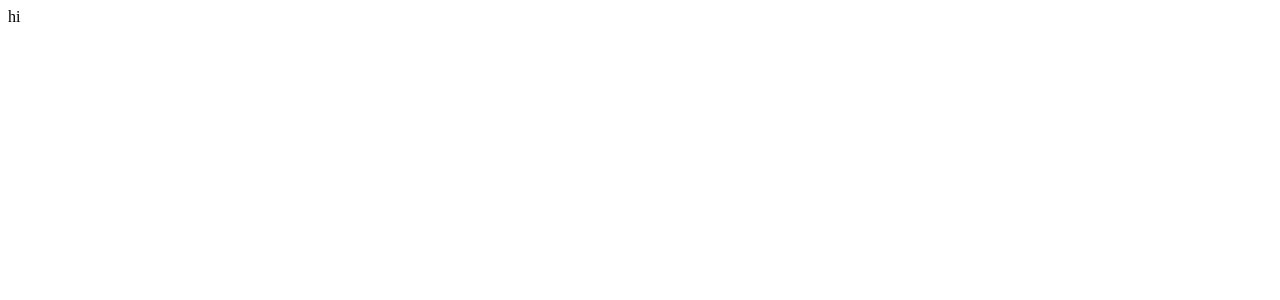
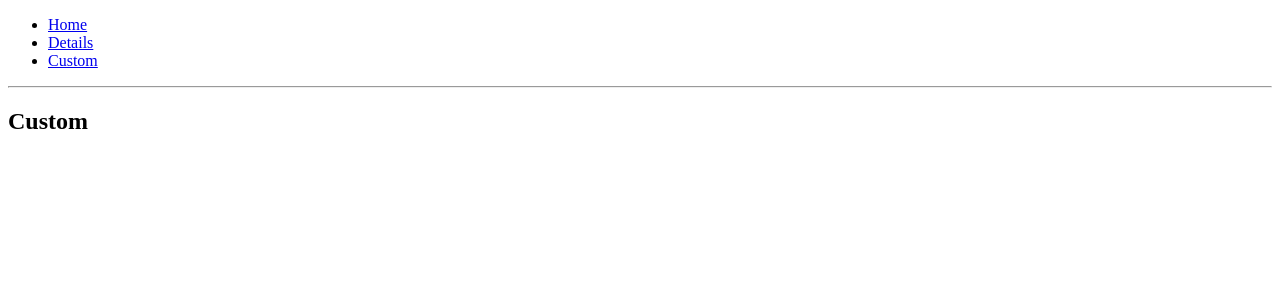
Before and after one commit to nulogy/nds-sandbox, a React (Create React App) app: page /dashboard in a window 1280 px wide. Shown: the top 300 px of the page. Built offline with nearby package versions, Linux system fonts and the light colour scheme.

Commit message:
Add routes

```diff
--- a/package.json
+++ b/package.json
@@ -5,11 +5,12 @@
   "dependencies": {
     "react": "^16.12.0",
     "react-dom": "^16.12.0",
+    "react-router-dom": "^5.1.2",
     "react-scripts": "3.3.0"
   },
   "scripts": {
     "start": "react-scripts start",
-    "build": "react-scripts build",
+    "build": "react-scripts build"
   },
   "eslintConfig": {
     "extends": "react-app"
--- a/src/App.js
+++ b/src/App.js
@@ -1,10 +1,44 @@
-import React from 'react';
+import React from "react";
+import {
+  BrowserRouter as Router,
+  Switch,
+  Route,
+  Link
+} from "react-router-dom";
+import { Home } from "./pages/Home";
+import { Details } from "./pages/Details";
+import { Custom } from "./pages/Custom";
 
-function App() {
+const App = () => {
   return (
-    <>
-      <div>hi</div>
-    </>
+    <Router>
+      <div>
+        <ul>
+          <li>
+            <Link to="/">Home</Link>
+          </li>
+          <li>
+            <Link to="/details">Details</Link>
+          </li>
+          <li>
+            <Link to="/custom">Custom</Link>
+          </li>
+        </ul>
+
+        <hr />
+        <Switch>
+          <Route exact path="/">
+            <Home/>
+          </Route>
+          <Route path="/about">
+            <Details/>
+          </Route>
+          <Route path="/dashboard">
+            <Custom/>
+          </Route>
+        </Switch>
+      </div>
+    </Router>
   );
 }
 
--- /dev/null
+++ b/src/pages/Custom.js
@@ -0,0 +1,9 @@
+import React from "react";
+
+export const Custom = () => {
+  return (
+    <div>
+      <h2>Custom</h2>
+    </div>
+  );
+}
--- /dev/null
+++ b/src/pages/Details.js
@@ -0,0 +1,9 @@
+import React from "react";
+
+export const Details = () => {
+  return (
+    <div>
+      <h2>Details</h2>
+    </div>
+  );
+}
--- /dev/null
+++ b/src/pages/Home.js
@@ -0,0 +1,9 @@
+import React from "react";
+
+export const Home = () => {
+  return (
+    <div>
+      <h2>Home</h2>
+    </div>
+  );
+}
```
Also changed, not shown: 1 other file (tests, documents, lock files or other folders).
